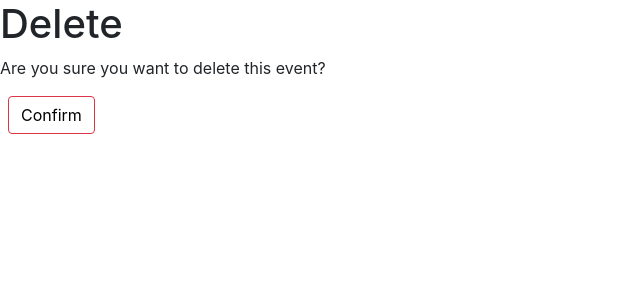
After one commit to vinspam/event-calendar, a Django app: template templates/event_delete.html in a window 1280 px wide. The commit adds this page. Shown: the top 300 px of the page, without its empty margins (0-640 px from the left). Run offline with Django 3.2, Linux system fonts and the light colour scheme; the template is opened without the code that fills it, so the values that code supplies are empty; some libraries are stand-ins or nearby versions.

Commit message:
remove event member

```diff
--- a/calendarapp/urls.py
+++ b/calendarapp/urls.py
@@ -9,5 +9,6 @@ urlpatterns = [
     path('event/new/', views.create_event, name='event_new'),
     path('event/edit/<int:pk>/', views.EventEdit.as_view(), name='event_edit'),
     path('event/<int:event_id>/details/', views.event_details, name='event-detail'),
-    path('add_eventmember/<int:event_id>', views.add_eventmember, name='add_eventmember')
+    path('add_eventmember/<int:event_id>', views.add_eventmember, name='add_eventmember'),
+    path('event/<int:pk>/remove', views.EventMemberDeleteView.as_view(), name="remove_event"),
 ]
--- a/calendarapp/views.py
+++ b/calendarapp/views.py
@@ -10,6 +10,7 @@ import calendar
 from django.shortcuts import get_object_or_404
 from django.contrib.auth.decorators import login_required
 from django.contrib.auth.mixins import LoginRequiredMixin
+from django.urls import reverse_lazy
 
 
 from .models import *
@@ -108,3 +109,8 @@ def add_eventmember(request, event_id):
         'form': forms
     }
     return render(request, 'add_member.html', context)
+
+class EventMemberDeleteView(generic.DeleteView):
+    model = EventMember
+    template_name = 'event_delete.html'
+    success_url = reverse_lazy('calendarapp:calendar')
--- a/templates/event-details.html
+++ b/templates/event-details.html
@@ -40,7 +40,7 @@ Event Details
                     <td>{{ member.user.username }}</td>
                     <td>{{ member.user.email }}</td>
                     <td>
-                        <a class="btn btn-danger" href="#">Remove</a>
+                        <a class="btn btn-danger" href="{% url 'calendarapp:remove_event' member.id %}">Remove</a>
                     </td>
                 </tr>
                 {% endfor %}
--- /dev/null
+++ b/templates/event_delete.html
@@ -0,0 +1,14 @@
+<!-- templates/article_delete.html -->
+{% extends 'base.html' %}
+
+{% block title %}
+Event Delete
+{% endblock %}
+
+{% block content %}
+    <h1>Delete</h1>
+    <form action="" method="post">{% csrf_token %}
+        <p>Are you sure you want to delete this event?</p>
+        <button class="btn btn-danger ml-2" type="submit">Confirm</button>
+    </form>
+{% endblock content %}
```
